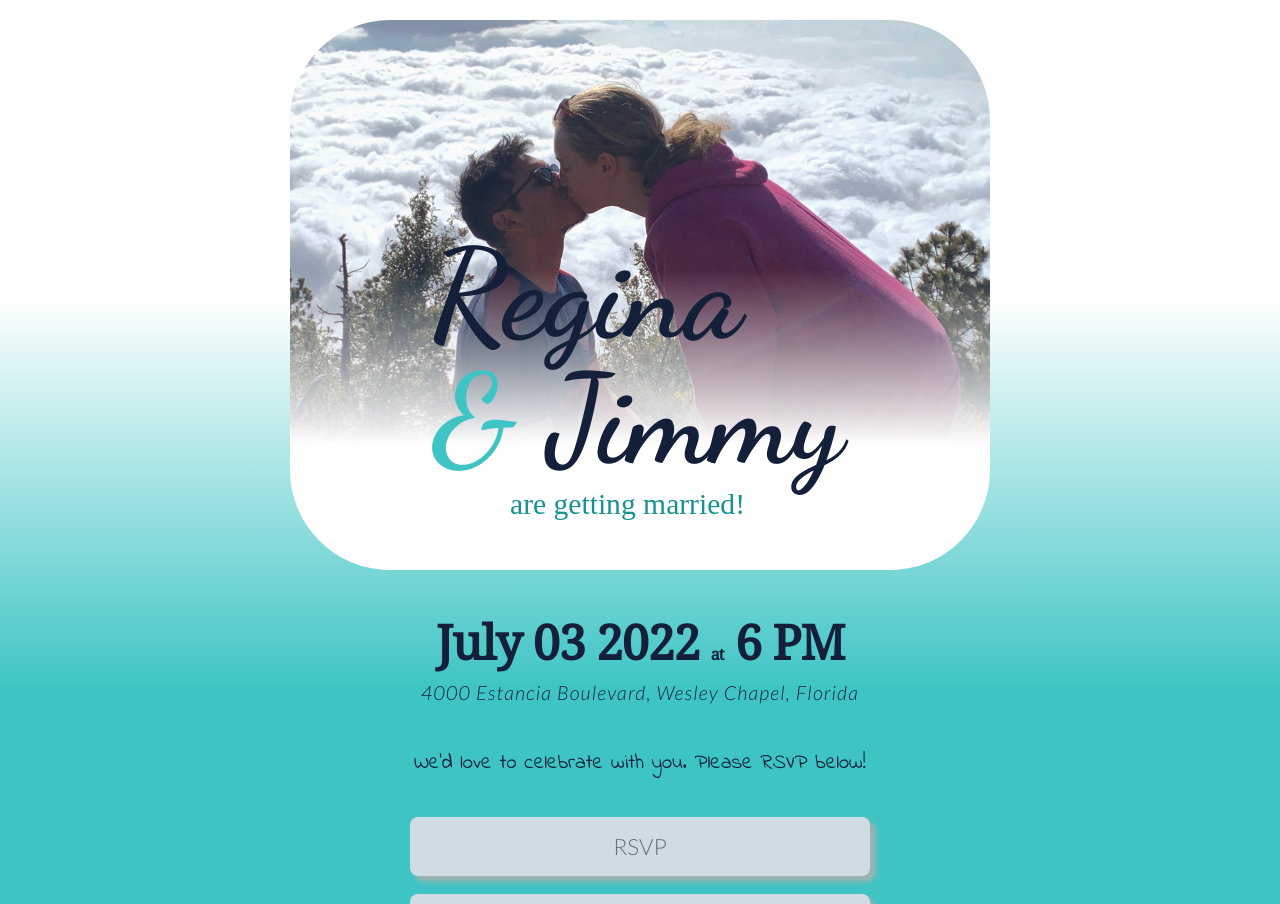
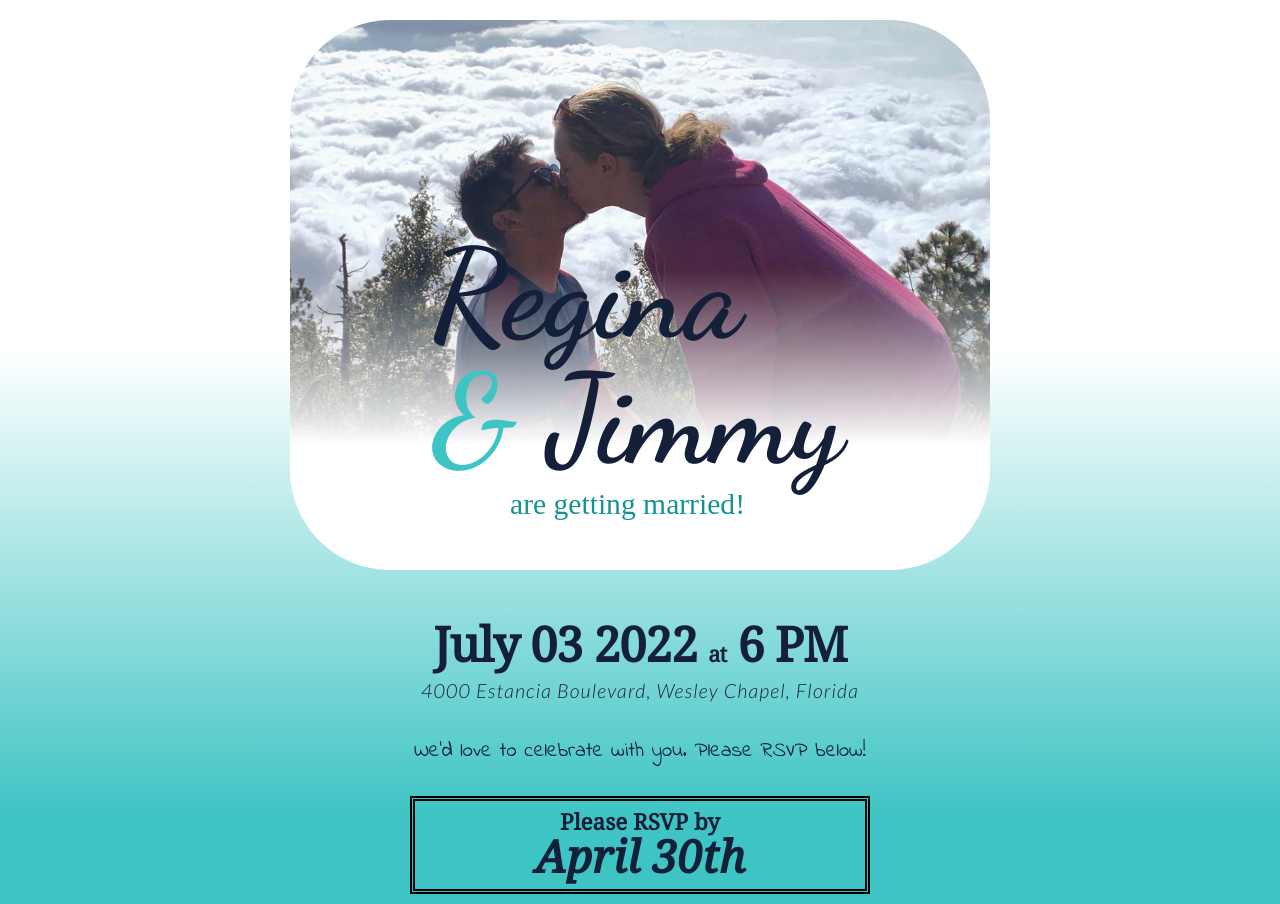
Before and after one commit to rgdonovan/wedding-survey, a React (Create React App) app: page / in a window 1280 px wide. Shown: the top 904 px of the page. Built offline with nearby package versions, Linux system fonts and the light colour scheme; a web font is replaced by a local one.

Commit message:
update rsvp info

```diff
--- a/src/App.js
+++ b/src/App.js
@@ -15,12 +15,14 @@ function App() {
         <h2 className="info__datetime">July 03 2022 <span>at</span> 6 PM</h2>
         <h3 className="info__location">4000 Estancia Boulevard, Wesley Chapel, Florida</h3>
         <p className="info__text">We'd love to celebrate with you. Please RSVP below!</p>
+        <h2 className="info__deadline">Please RSVP by<br /> <span>April 30th</span></h2>
+        <p className="info__text">(its a short turnaround, we know)</p>
         <nav>
           <a href="https://forms.gle/DzH5CZ1R2ZX4mm2S9">RSVP</a>
           {showGifts ? (
             <div className="gift-info">
-              <p>To be honest, we don't have a ton of material needs at the moment. If you'd like to give a gift, please click <a href="">here</a></p>
-              <p>We'd also happily accept gifts for our honeymoon! <a href="https://venmo.com/code?user_id=2243801024299008025&created=1649459328.441108&printed=1">here</a></p>
+              <p>Our tiny apartment doesn't leave much room for gifts, but we'd appreciate anything on this list: <a href="">here</a></p>
+              <p>We'd also happily accept &#128184; for our honeymoon! <a href="https://venmo.com/code?user_id=2243801024299008025&created=1649459328.441108&printed=1">here</a></p>
             </div>
           ) : (
             <button onClick={() => setShowGifts(!showGifts)}>Gift Registry</button>
--- a/src/index.scss
+++ b/src/index.scss
@@ -202,13 +202,12 @@ html {
   background-color: rgb(62, 196, 196);
   padding: 50px 10px 0;
   font-family: 'Lato', sans-serif;
-  line-height: 1.75;
   color: rgb(20 31 58);
   max-width: 460px;
-  margin: 30px auto;
+  margin: 50px auto;
 
   span {
-    font-size: 1rem;
+    font-size: 1.35rem;
   }
 
   &__datetime {
@@ -216,14 +215,14 @@ html {
     font-size: 3rem;
     font-weight: 700;
     letter-spacing: -1px;
-    margin-bottom: -8px;
+    margin-bottom: 13px;
   }
 
   &__location {
     font-style: italic;
     font-size: 1.22rem;
     font-weight: 200;
-    margin-bottom: 25px;
+    margin-bottom: 40px;
     letter-spacing: 1.2px;
 
   }
@@ -231,7 +230,23 @@ html {
   &__text {
     font-size: 1.3rem;
     font-family: 'Indie Flower', cursive;
-    margin: 35px 0 35px;
+    margin-bottom: 35px;
+  }
+
+  &__deadline {
+    font-family: 'Noto Serif', serif;
+    font-size: 1.4rem;
+    font-weight: 700;
+    line-height: 1;
+    padding: 10px 0;
+    margin-bottom: 40px;
+
+    border: 5px double black;
+
+    span {
+      font-size: 2.8rem;
+      font-style: italic;
+    }
   }
 
   a,
@@ -242,7 +257,8 @@ html {
     background-color: rgb(207 220 228);
     border-radius: 8px;
     padding: 10px 0;
-    box-shadow: 5px 5px 6px rgb(175, 175, 175);
+    line-height: 1.75;
+    box-shadow: 5px 5px 6px rgb(31, 121, 121);
     font-weight: 300;
     font-size: 1.4rem;
     text-decoration: none;
@@ -268,11 +284,11 @@ html {
     width: 100%;
     font-weight: 300;
     font-family: 'Lato';
-    line-height: 1.75;
   }
 
   .gift-info {
     background-color: rgb(44, 160, 160);
+    box-shadow: inset 10px rgb(116, 201, 201);
     margin: 20px 0 10px;
     padding: 20px 10px;
     border-radius: 10px;
@@ -282,10 +298,9 @@ html {
     line-height: 1.4rem;
 
     a {
-
       border: none;
-      box-shadow: none;
-      width: 30%;
+      box-shadow: 2px 2px 2px rgb(52, 114, 114);
+      width: 75%;
       margin: 10px auto;
       min-width: 0;
     }
```
